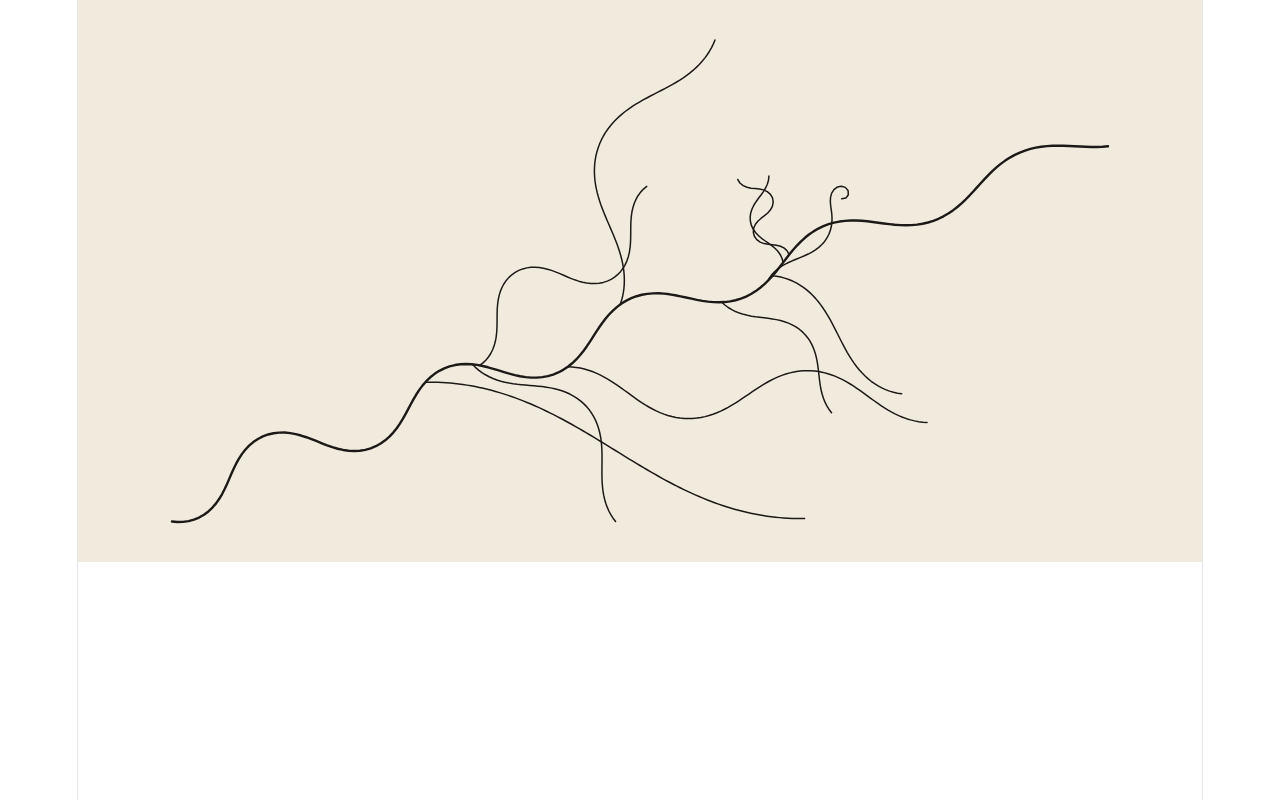
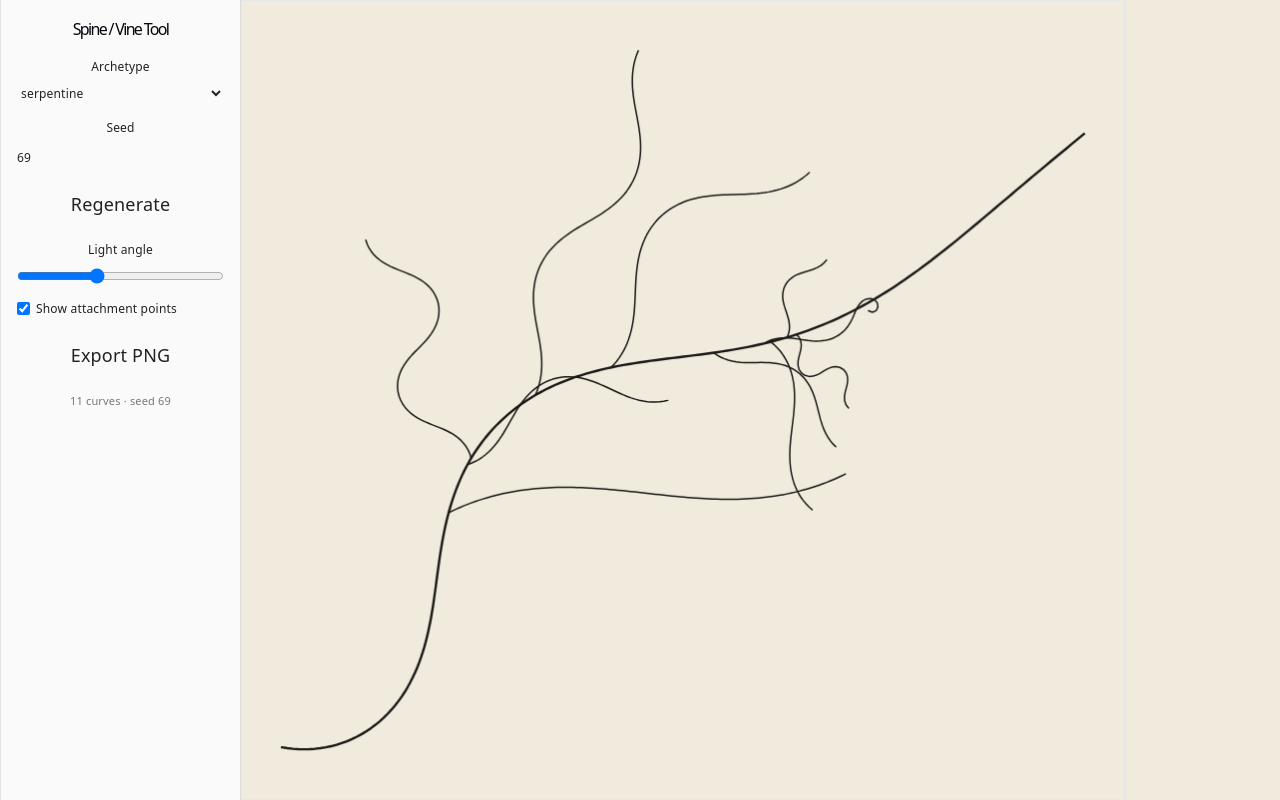
Before and after one commit to lilianzlettuce/spine, a React (Vite) app: page / in a window 1280 px wide. Built offline with nearby package versions, Linux system fonts and the light colour scheme.

Commit message:
add basic controls, styles, sweak archetypes and curves

```diff
--- a/src/App.tsx
+++ b/src/App.tsx
@@ -1,13 +1,19 @@
 import { useState } from "react";
 import heroImg from "./assets/hero.png";
 import { CanvasView } from "./components/CanvasView.tsx";
+import { Controls } from "./components/Controls.tsx";
 
 function App() {
   const [count, setCount] = useState(0);
 
   return (
     <>
-      <CanvasView />
+      <div className="app">
+        <Controls />
+        <main className="stage">
+          <CanvasView />
+        </main>
+      </div>
     </>
   );
 }
--- a/src/components/CanvasView.tsx
+++ b/src/components/CanvasView.tsx
@@ -92,6 +92,7 @@ export function CanvasView() {
 
   return (
     <canvas
+      className="border-solid border-1 border-gray-200"
       ref={canvasRef}
       style={{ width: "100%", height: "100%" }}
       onMouseMove={handleMouseMove}
--- /dev/null
+++ b/src/components/Controls.tsx
@@ -0,0 +1,65 @@
+import { ARCHETYPE_NAMES, type ArchetypeName } from "../core/archetypes";
+import { useStore } from "../state/store";
+import { exportPng } from "./exportPng";
+
+export function Controls() {
+  const { archetype, seed, light, showJoints, scene } = useStore();
+  const { setArchetype, setSeed, regenerate, setLight, setShowJoints } =
+    useStore.getState();
+
+  return (
+    <aside className="controls">
+      <h1>Spine / Vine Tool</h1>
+
+      <label>
+        Archetype
+        <select
+          value={archetype}
+          onChange={(e) => setArchetype(e.target.value as ArchetypeName)}
+        >
+          {ARCHETYPE_NAMES.map((n) => (
+            <option key={n}>{n}</option>
+          ))}
+        </select>
+      </label>
+
+      <label>
+        Seed
+        <input
+          type="number"
+          value={seed}
+          onChange={(e) => setSeed(Number(e.target.value) || 0)}
+        />
+      </label>
+
+      <button onClick={regenerate}>Regenerate</button>
+
+      <label>
+        Light angle
+        <input
+          type="range"
+          min={-Math.PI}
+          max={Math.PI}
+          step={0.01}
+          value={light}
+          onChange={(e) => setLight(Number(e.target.value))}
+        />
+      </label>
+
+      <label className="row">
+        <input
+          type="checkbox"
+          checked={showJoints}
+          onChange={(e) => setShowJoints(e.target.checked)}
+        />
+        Show attachment points
+      </label>
+
+      <button onClick={() => exportPng(scene, light)}>Export PNG</button>
+
+      <p className="hint">
+        {scene.curves.length} curves · seed {scene.seed}
+      </p>
+    </aside>
+  );
+}
--- /dev/null
+++ b/src/components/exportPng.ts
@@ -0,0 +1,17 @@
+import type { Scene } from '../core/types';
+import { renderScene } from '../render/renderScene';
+
+export function exportPng(scene: Scene, light: number, size = 2400) {
+  const canvas = document.createElement('canvas');
+  canvas.width = size;
+  canvas.height = size;
+  renderScene(canvas.getContext('2d')!, scene, { w: size, h: size, light, showJoints: false, padding: size * 0.05 });
+  canvas.toBlob((blob) => {
+    if (!blob) return;
+    const a = document.createElement('a');
+    a.href = URL.createObjectURL(blob);
+    a.download = `${scene.archetype}-${scene.seed}.png`;
+    a.click();
+    URL.revokeObjectURL(a.href);
+  });
+}
--- a/src/core/archetypes.ts
+++ b/src/core/archetypes.ts
@@ -18,9 +18,9 @@ export interface Archetype {
 export const ARCHETYPES = {
   serpentine: {
     mainLength: 800,
-    bends: [3, 5],
-    swing: [0.7, 1.1],
-    taper: 0.5,
+    bends: [0.5, 2], // [0.5, 1.5],
+    swing: [0.7, 2], // try 10
+    taper: 1, // try 10, 100, 1000
     mainHook: 0,
     branches: [6, 10],
     branchLen: [0.18, 0.4],
--- a/src/core/curves.ts
+++ b/src/core/curves.ts
@@ -1,13 +1,18 @@
 import type { Sample } from "./types";
 
-/** Curvature (how sharply curve turns) as a function of arc length
- * kappa(s) in radians per unit of distance */
+/** Function defining curvature (how sharply curve turns) as a function of arc length
+ * kappa(s) in radians per unit of distance
+ */
 export type Kappa = (s: number) => number;
 
 /**
  * Integrate curvature into a curve:  theta' = kappa,  (x,y)' = (cos, sin)(theta).
  * Smooth by construction (no kinks), so offset ribbons behave later.
  * @param {Kappa} kappa - curvature
+ * @param {number} length - length of ??
+ * @param origin - origin point (x,y,theta)
+ * @param step - size of step between samples (higher means lower res)
+ * @return {Sample[]} - array of Sample points defining the curve
  */
 export function curveFromCurvature(
   kappa: Kappa,
@@ -27,8 +32,13 @@ export function curveFromCurvature(
 }
 
 /**
- * n alternating bends. `swing` is the peak heading deviation in radians
- * (~1 = a clear S). `taper` in [0,1] shrinks later bends for asymmetry.
+ * Sine curve
+ * @param {number} n - number of alternating bends
+ * @param {number} swing - the peak heading deviation in radians (~1 = a clear S)
+ * @param {number} length -
+ * @param taper - set in [0,2] shrinks later bends for asymmetry
+ * @param phase - phase of wave
+ * @return {Kappa} -
  */
 export function sineBends(
   n: number,
@@ -61,8 +71,8 @@ export const addKappa =
     ks.reduce((sum, k) => sum + k(s), 0);
 
 // Get curve samples from any array of points (for user-drawn input)
-export function samplesFromStroke(raw: Pt[], step = 4): Sample[] {
-  // 1. smooth: a few passes of a 3-point moving average (keep the endpoints)
+export function samplesFromStroke(raw: Pt[], step = 2): Sample[] {
+  // Smooth: a few passes of a 3-point moving average (keep the endpoints)
   let p = raw;
   for (let pass = 0; pass < 3; pass++) {
     p = p.map((q, i) => {
@@ -74,7 +84,7 @@ export function samplesFromStroke(raw: Pt[], step = 4): Sample[] {
     });
   }
 
-  // 2. resample at even spacing by walking along the polyline
+  // Resample at even spacing by walking along the polyline
   const out: Pt[] = [p[0]];
   let carry = 0; // distance since the last output point
   for (let i = 1; i < p.length; i++) {
@@ -91,7 +101,7 @@ export function samplesFromStroke(raw: Pt[], step = 4): Sample[] {
     carry += segLen;
   }
 
-  // 3. compute heading and arc length for each point
+  // Compute heading and arc length for each point
   return out.map((q, i) => {
     const next = out[Math.min(i + 1, out.length - 1)];
     const prev = out[Math.max(i - 1, 0)];
--- a/src/global.css
+++ b/src/global.css
@@ -1,9 +1,11 @@
 @import "tailwindcss";
 
 :root {
+  --paper: #f1ebdd;
+
   --text: #6b6375;
   --text-h: #08060d;
-  --bg: #fff;
+  --bg: var(--paper);
   --border: #e5e4e7;
   --code-bg: #f4f3ec;
   --accent: #aa3bff;
@@ -83,3 +85,59 @@ code {
   padding: 4px 8px;
   background: var(--code-bg);
 }
+
+/* */
+
+* {
+  box-sizing: border-box;
+}
+html,
+body,
+#root {
+  height: 100%;
+  margin: 0;
+}
+body {
+  font-family: system-ui, sans-serif;
+  color: #222;
+}
+.app {
+  display: flex;
+  height: 100%;
+}
+.controls {
+  width: 240px;
+  padding: 16px;
+  display: flex;
+  flex-direction: column;
+  gap: 12px;
+  border-right: 1px solid #ddd;
+  background: #fafafa;
+}
+.controls h1 {
+  font-size: 16px;
+  margin: 0;
+}
+.controls label {
+  display: flex;
+  flex-direction: column;
+  gap: 4px;
+  font-size: 12px;
+}
+.controls label.row {
+  flex-direction: row;
+  align-items: center;
+  gap: 6px;
+}
+.controls button {
+  padding: 8px;
+  cursor: pointer;
+}
+.hint {
+  font-size: 11px;
+  color: #777;
+}
+.stage {
+  flex: 1;
+  min-width: 0;
+}
```
